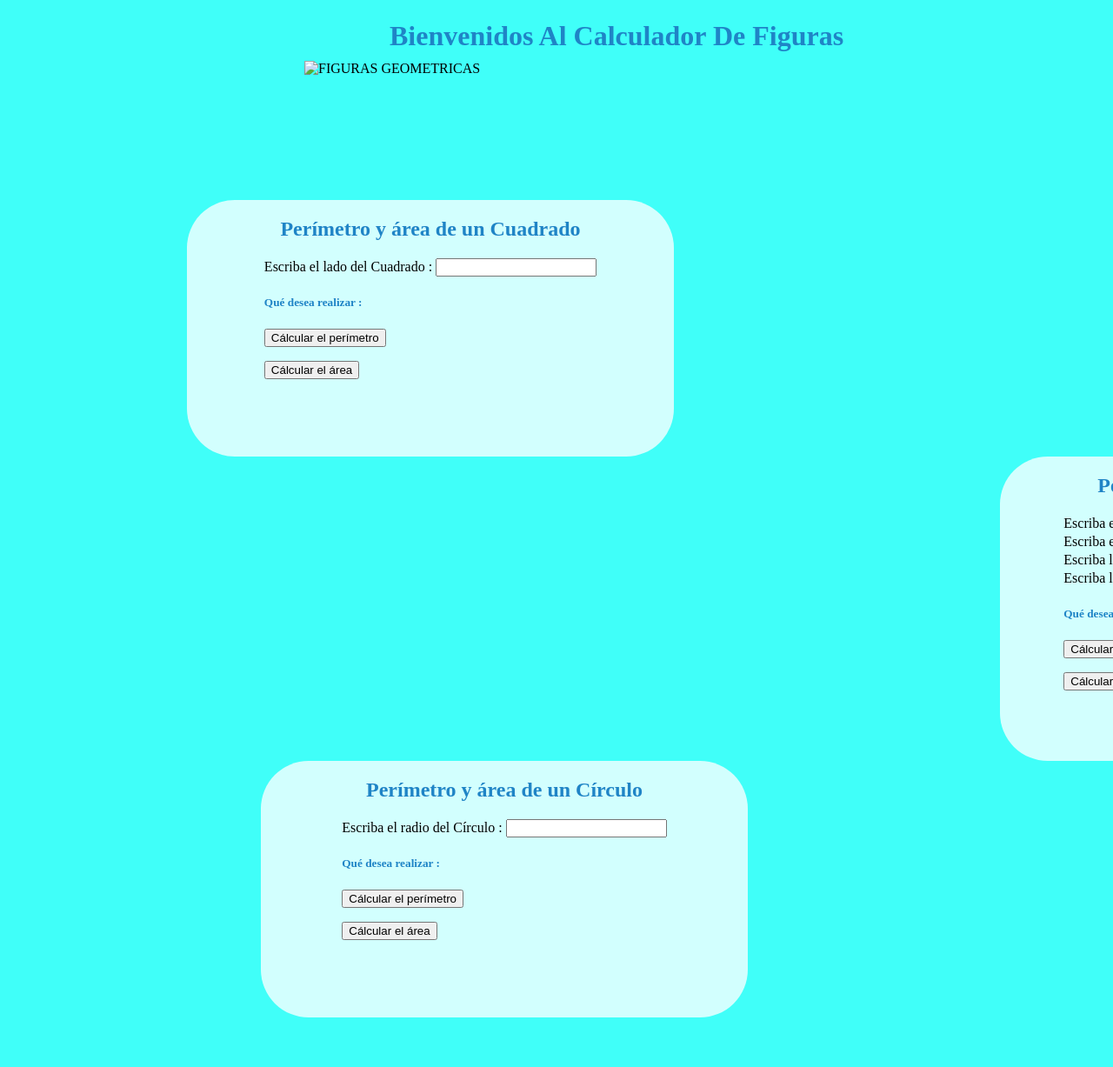
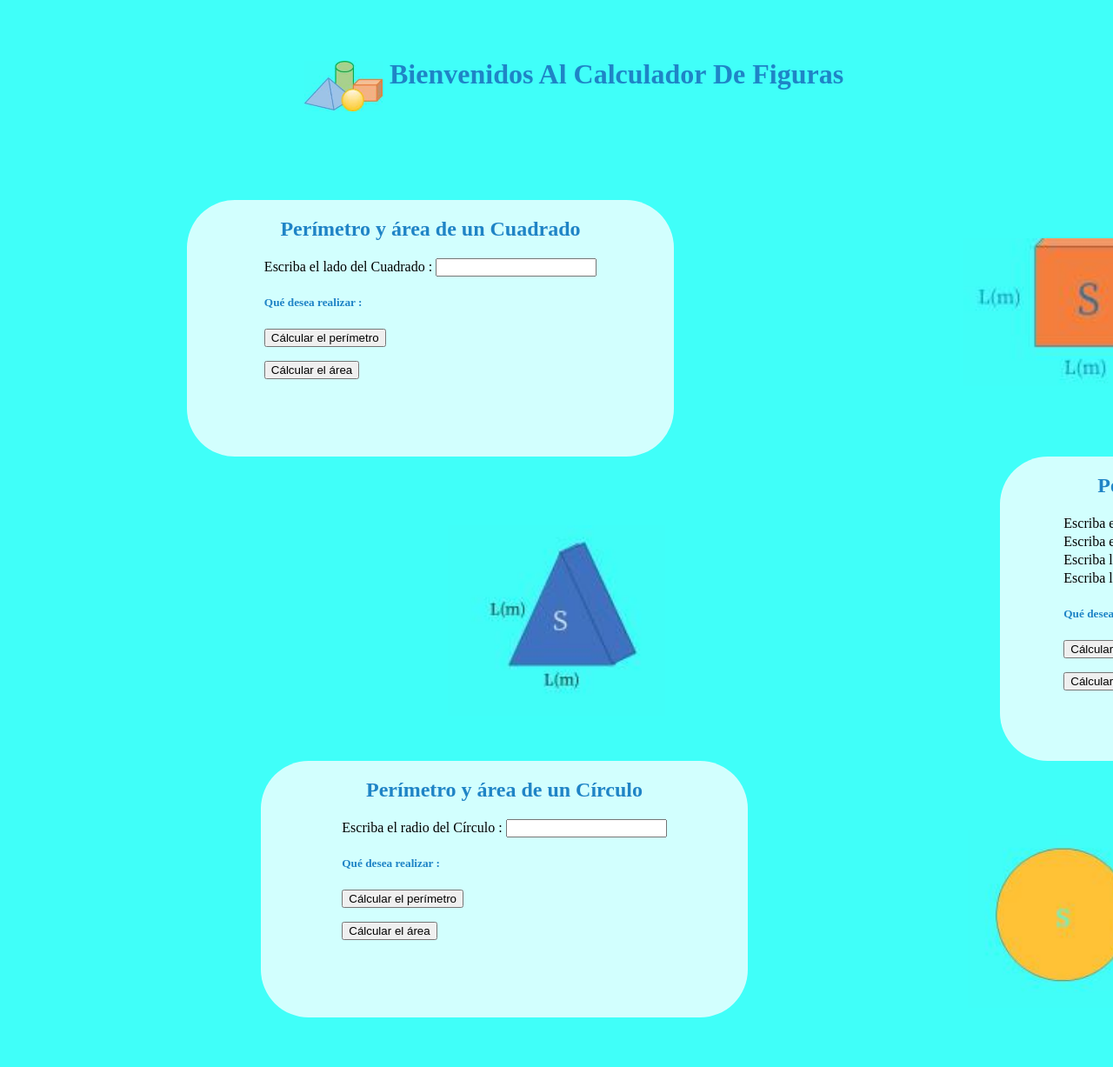
Before and after one commit to Chesscco/Practice-JavaScript, a plain HTML site: page index.html in a window 1280 px wide. Shown: the top 1227 px of the page at 87% size. Drawn offline with Linux system fonts and the light colour scheme; the site is published under a folder, as on GitHub Pages, so addresses that start at the root find nothing.

Commit message:
Añadiendo index

```diff
--- a/index.html
+++ b/index.html
@@ -9,7 +9,7 @@
 </head>
 <body>
     <header class="header">
-        <img class="header_img" src="/Assets-figuras/img/conjunto.jpg" alt="FIGURAS GEOMETRICAS">
+        <img class="header_img" src="Assets-figuras/img/conjunto.jpg" alt="FIGURAS GEOMETRICAS">
     <h1 class="header_h1">Bienvenidos Al Calculador De Figuras</h1>
     </header>
 
@@ -31,8 +31,8 @@
             </button>
             <p id="ResultCA"></p>
         </form>
-        <img class="main_cuadrado_img" src="/Assets-figuras/img/cuadrado1.jpg" alt="">
-        <img class="main_triangulo_img" src="/Assets-figuras/img/triangulo.png" alt="" >
+        <img class="main_cuadrado_img" src="Assets-figuras/img/cuadrado1.jpg" alt="">
+        <img class="main_triangulo_img" src="Assets-figuras/img/triangulo.png" alt="" >
     </div>
 
     <div class="main_triangulo">
@@ -69,7 +69,7 @@
             </button>
             <p id="ResultTA"></p>
         </form>
-        <img class="main_circulo_img" src="/Assets-figuras/img/circulo.jpg" alt="">
+        <img class="main_circulo_img" src="Assets-figuras/img/circulo.jpg" alt="">
 
     </div>
 
```
